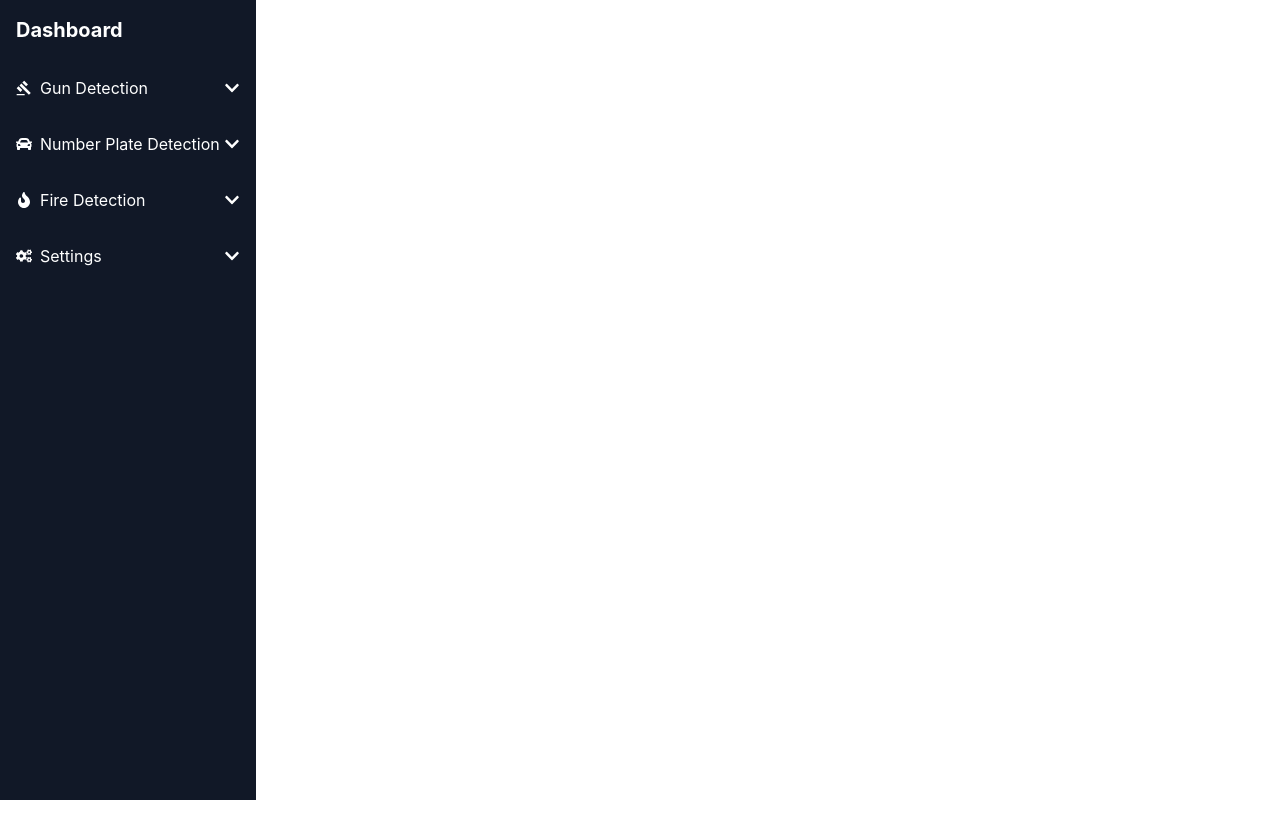
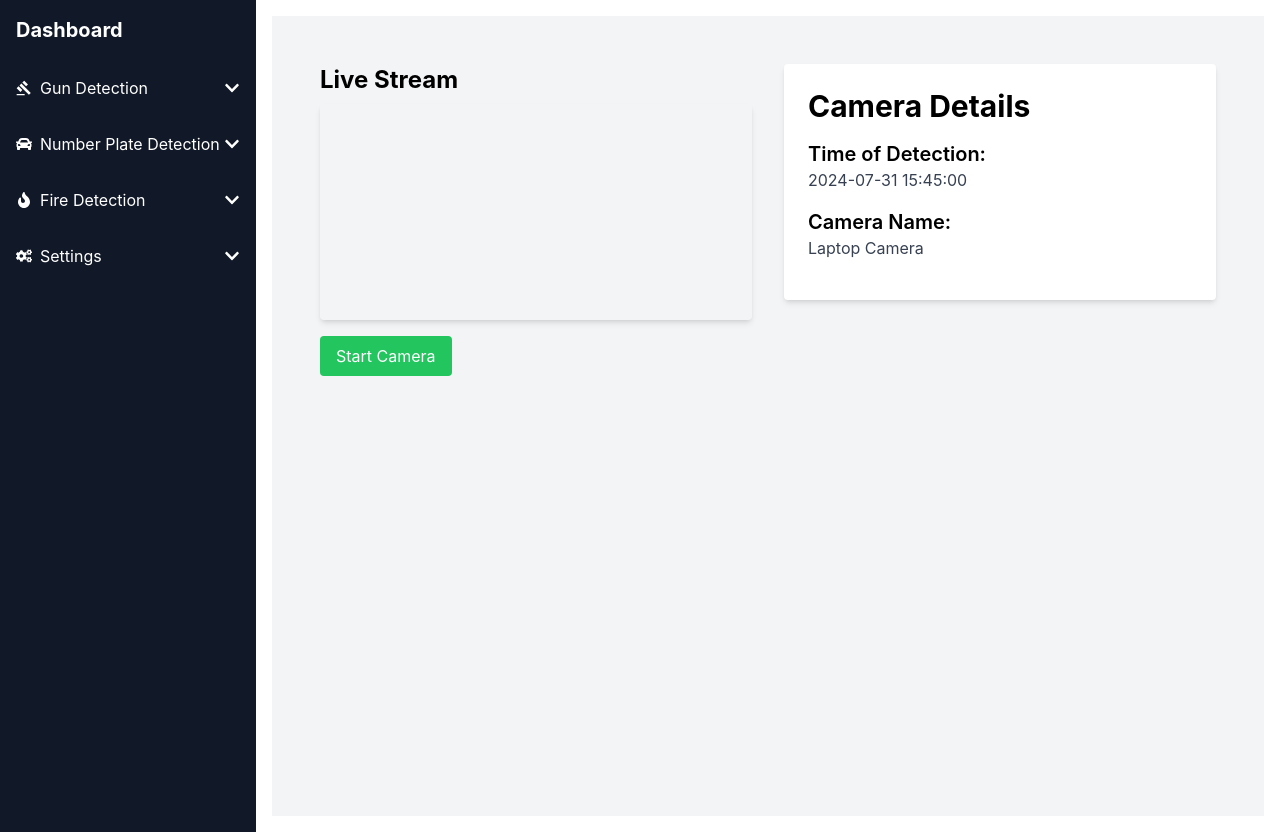
Before and after one commit to AkshayGhugare19/detection-web-app, a React (Create React App) app: page /camera-details/1 in a window 1280 px wide. Before the commit the page ends 800 px from the top, so only its background shows below. Built offline with nearby package versions, Linux system fonts and the light colour scheme.

Commit message:
add camera details

```diff
--- a/src/App.js
+++ b/src/App.js
@@ -11,6 +11,8 @@ import StartDetection from './pages/StartDetection';
 import UserTable from './modules/settings/userTable';
 import AddRole from './modules/settings/addRole';
 import AnalyticsDetails from './pages/AnalyticsDetails';
+import AddCamera from './pages/AddCamera';
+import CameraDetails from './pages/CameraDetails';
 
 
 
@@ -31,6 +33,8 @@ function App() {
             <Route path="/settings/add-user" element={<UserTable />} />
             <Route path="/settings/add-role" element={<AddRole />} />
             <Route path="/gun-detection-analytics-details/:id" element={<AnalyticsDetails />} />
+            <Route path="/settings/add-camera" element={<AddCamera />} />
+            <Route path="/camera-details/:id" element={<CameraDetails />} />
           </Routes>
         </div>
       </div>
--- /dev/null
+++ b/src/modals/AddCameraModal.js
@@ -0,0 +1,76 @@
+// src/components/AddCameraModal.js
+import React, { useState } from 'react';
+
+const AddCameraModal = ({ isOpen, onClose, onAdd }) => {
+  const [cameraId, setCameraId] = useState('');
+  const [cameraName, setCameraName] = useState('');
+  const [stream, setStream] = useState('');
+
+  const handleSubmit = (e) => {
+    e.preventDefault();
+    onAdd({ id: cameraId, cameraName, stream, status: 'Inactive' });
+    onClose();
+  };
+
+  if (!isOpen) return null;
+
+  return (
+    <div className="fixed inset-0 flex items-center justify-center bg-gray-800 bg-opacity-50">
+      <div className="bg-white p-6 rounded shadow-md w-full max-w-md">
+        <h2 className="text-2xl font-bold mb-4">Add New Camera</h2>
+        <form onSubmit={handleSubmit}>
+          <div className="mb-4">
+            <label className="block text-gray-700 mb-2" htmlFor="cameraId">Camera ID:</label>
+            <input
+              type="text"
+              id="cameraId"
+              value={cameraId}
+              onChange={(e) => setCameraId(e.target.value)}
+              className="w-full px-3 py-2 border rounded"
+              required
+            />
+          </div>
+          <div className="mb-4">
+            <label className="block text-gray-700 mb-2" htmlFor="cameraName">Camera Name:</label>
+            <input
+              type="text"
+              id="cameraName"
+              value={cameraName}
+              onChange={(e) => setCameraName(e.target.value)}
+              className="w-full px-3 py-2 border rounded"
+              required
+            />
+          </div>
+          <div className="mb-4">
+            <label className="block text-gray-700 mb-2" htmlFor="stream">Stream URL:</label>
+            <input
+              type="url"
+              id="stream"
+              value={stream}
+              onChange={(e) => setStream(e.target.value)}
+              className="w-full px-3 py-2 border rounded"
+              required
+            />
+          </div>
+          <div className="flex justify-end space-x-4">
+            <button
+              type="button"
+              onClick={onClose}
+              className="px-4 py-2 bg-gray-500 text-white rounded hover:bg-gray-600"
+            >
+              Cancel
+            </button>
+            <button
+              type="submit"
+              className="px-4 py-2 bg-blue-500 text-white rounded hover:bg-blue-600"
+            >
+              Add
+            </button>
+          </div>
+        </form>
+      </div>
+    </div>
+  );
+};
+
+export default AddCameraModal;
--- /dev/null
+++ b/src/modules/settings/camerasTable.js
@@ -0,0 +1,75 @@
+// src/components/CamerasTable.js
+import React, { useState } from 'react';
+import { AiOutlineEye, AiOutlinePlayCircle, AiOutlineStop } from 'react-icons/ai';
+import { Link } from 'react-router-dom';
+import AddCameraModal from '../../modals/AddCameraModal';
+
+const dummyData = [
+  { id: 1, cameraName: 'Camera 1', stream: 'http://example.com/stream1', status: 'Active' },
+  { id: 2, cameraName: 'Camera 2', stream: 'http://example.com/stream2', status: 'Inactive' },
+  { id: 3, cameraName: 'Camera 3', stream: 'http://example.com/stream3', status: 'Active' },
+  // Add more dummy data as needed
+];
+
+const CamerasTable = () => {
+  const [isModalOpen, setIsModalOpen] = useState(false);
+  const [cameras, setCameras] = useState(dummyData);
+
+  const handleAddCamera = (newCamera) => {
+    setCameras([...cameras, newCamera]);
+  };
+
+  return (
+    <div className="p-4">
+      <button
+        onClick={() => setIsModalOpen(true)}
+        className="mb-4 px-4 py-2 bg-blue-500 text-white rounded hover:bg-blue-600 focus:outline-none focus:ring-2 focus:ring-blue-600 focus:ring-opacity-50"
+      >
+        Add New Entry
+      </button>
+      <table className="min-w-full bg-white border">
+        <thead>
+          <tr>
+            <th className="py-2 px-4 border-b text-center">Id</th>
+            <th className="py-2 px-4 border-b text-center">Camera Name</th>
+            <th className="py-2 px-4 border-b text-center">Stream</th>
+            <th className="py-2 px-4 border-b text-center">Status</th>
+            <th className="py-2 px-4 border-b text-center">Actions</th>
+          </tr>
+        </thead>
+        <tbody>
+          {cameras.map((item) => (
+            <tr key={item.id}>
+              <td className="py-2 px-4 border-b text-center">{item.id}</td>
+              <td className="py-2 px-4 border-b text-center">{item.cameraName}</td>
+              <td className="py-2 px-4 border-b text-center">
+                <a href={item.stream} className="text-blue-500 hover:text-blue-700">{item.stream}</a>
+              </td>
+              <td className="py-2 px-4 border-b text-center">{item.status}</td>
+              <td className="py-2 px-4 border-b text-center">
+                <div className="flex justify-center items-center space-x-4">
+                  <Link to={`/camera-details/${item.id}`} className="text-blue-500 hover:text-blue-700 cursor-pointer">
+                    <AiOutlineEye />
+                  </Link>
+                  <button className="text-green-500 hover:text-green-700">
+                    <AiOutlinePlayCircle />
+                  </button>
+                  <button className="text-red-500 hover:text-red-700">
+                    <AiOutlineStop />
+                  </button>
+                </div>
+              </td>
+            </tr>
+          ))}
+        </tbody>
+      </table>
+      <AddCameraModal
+        isOpen={isModalOpen}
+        onClose={() => setIsModalOpen(false)}
+        onAdd={handleAddCamera}
+      />
+    </div>
+  );
+};
+
+export default CamerasTable;
--- /dev/null
+++ b/src/pages/AddCamera.js
@@ -0,0 +1,14 @@
+import React from 'react';
+import CamerasTable from '../modules/settings/camerasTable';
+
+const AddCamera =()=> {
+  return (
+    <div>
+      <h1 className="text-2xl font-bold">Cameras</h1>
+      <p>Content for camera page.</p>
+      <CamerasTable/>
+    </div>
+  );
+}
+
+export default AddCamera;
--- /dev/null
+++ b/src/pages/CameraDetails.js
@@ -0,0 +1,81 @@
+import React, { useState, useRef } from 'react';
+
+const CameraDetails = () => {
+  // Static data
+  const detectionTime = "2024-07-31 15:45:00";
+  const cameraName = "Laptop Camera";
+
+  // State to control video playback
+  const [isPlaying, setIsPlaying] = useState(false);
+  const [stream, setStream] = useState(null);
+  const videoRef = useRef(null);
+
+  // Start the webcam stream
+  const startCamera = async () => {
+    try {
+      const mediaStream = await navigator.mediaDevices.getUserMedia({ video: true });
+      setStream(mediaStream);
+      if (videoRef.current) {
+        videoRef.current.srcObject = mediaStream;
+      }
+      setIsPlaying(true);
+    } catch (error) {
+      console.error("Error accessing webcam: ", error);
+      alert("Failed to access the webcam. Please check your camera permissions.");
+    }
+  };
+
+  // Stop the webcam stream
+  const stopCamera = () => {
+    if (stream) {
+      const tracks = stream.getTracks();
+      tracks.forEach(track => track.stop());
+      setStream(null);
+    }
+    setIsPlaying(false);
+  };
+
+  return (
+    <div className="flex flex-col lg:flex-row bg-gray-100 min-h-screen p-8">
+      {/* Left Side: Video Player */}
+      <div className="lg:w-1/2 w-full p-4">
+        <div className="mb-4">
+          <h2 className="text-2xl font-bold mb-2">Live Stream</h2>
+          <video
+            ref={videoRef}
+            autoPlay
+            muted
+            className="rounded shadow-md"
+            width="100%"
+            height="auto"
+          />
+        </div>
+        <div className="flex space-x-4">
+          <button
+            onClick={isPlaying ? stopCamera : startCamera}
+            className={`px-4 py-2 ${isPlaying ? 'bg-red-500 hover:bg-red-600' : 'bg-green-500 hover:bg-green-600'} text-white rounded flex items-center`}
+          >
+            {isPlaying ? 'Stop Camera' : 'Start Camera'}
+          </button>
+        </div>
+      </div>
+
+      {/* Right Side: Camera Information */}
+      <div className="lg:w-1/2 w-full p-4 mt-10 lg:mt-0">
+        <div className="bg-white p-6 rounded shadow-md">
+          <h2 className="text-3xl font-bold mb-4">Camera Details</h2>
+          <div className="mb-4">
+            <h3 className="text-xl font-semibold">Time of Detection:</h3>
+            <p className="text-gray-700">{detectionTime}</p>
+          </div>
+          <div className="mb-4">
+            <h3 className="text-xl font-semibold">Camera Name:</h3>
+            <p className="text-gray-700">{cameraName}</p>
+          </div>
+        </div>
+      </div>
+    </div>
+  );
+}
+
+export default CameraDetails;
```
